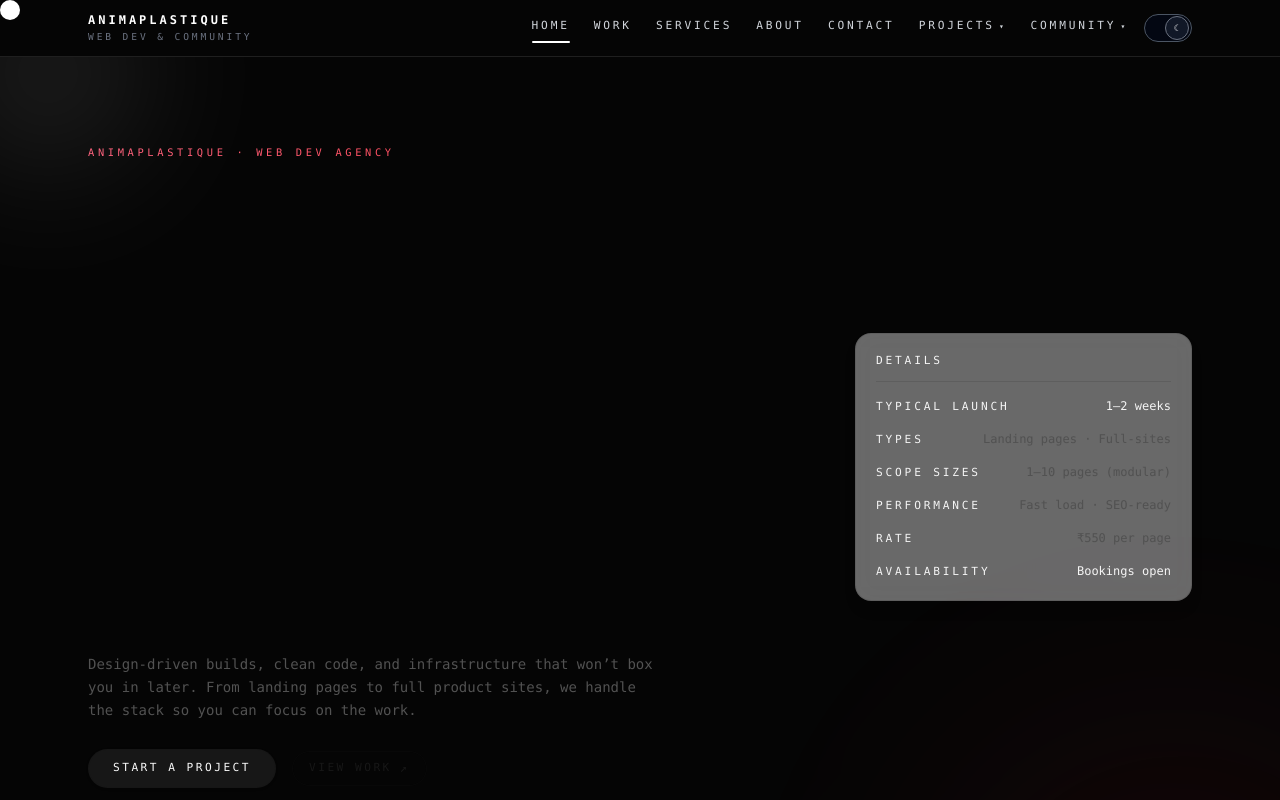
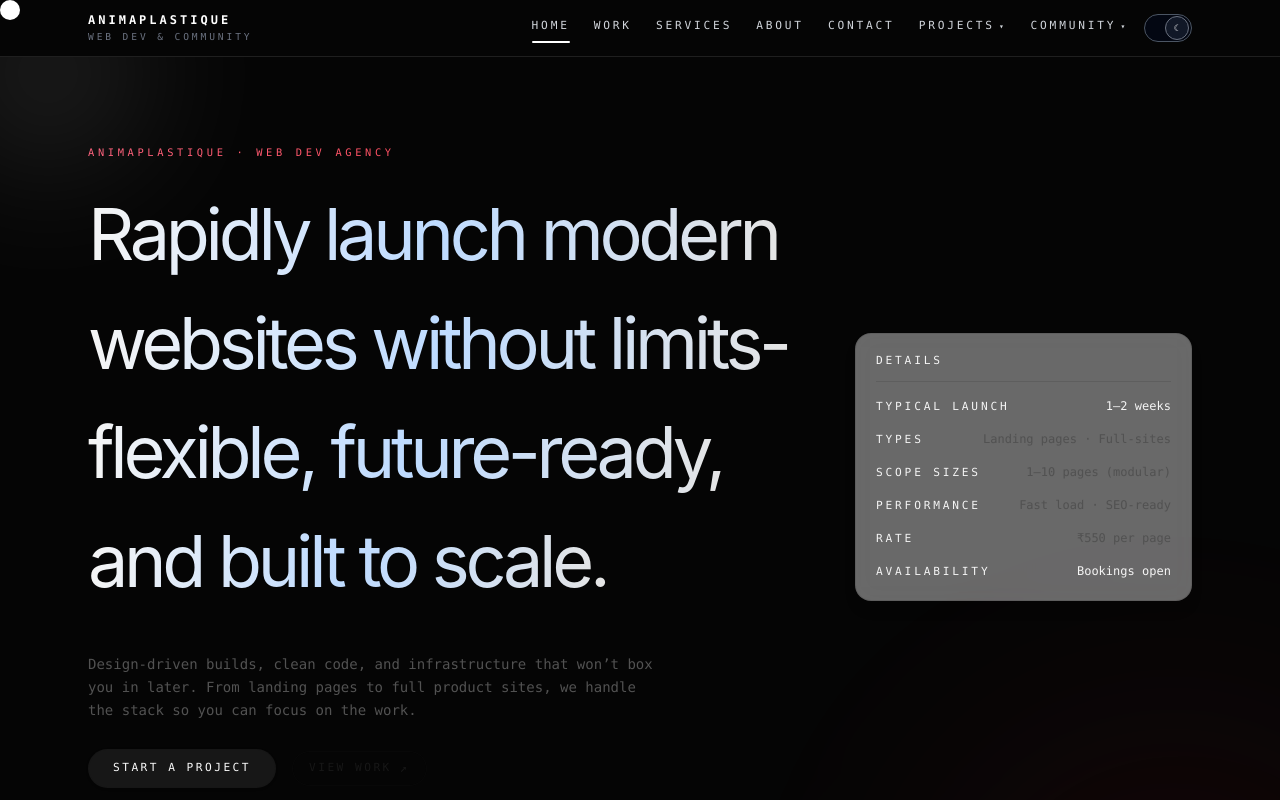
Before and after one commit to ahson01/AnimaPlastique, a SvelteKit app in the folder animaplastique-project/: page / in a window 1280 px wide. Shown: the top 800 px of the page. Built offline with nearby package versions, Linux system fonts and the light colour scheme.

Commit message:
fixed hte black text error

```diff
--- a/animaplastique-project/src/routes/+page.svelte
+++ b/animaplastique-project/src/routes/+page.svelte
@@ -33,10 +33,10 @@
 					class="font-inter text-balance text-4xl leading-tight -tracking-[0.06em]
 					       sm:text-5xl lg:text-6xl xl:text-7xl rapid-text "
 				>
-					<span class="reveal-line ">Rapidly launch modern</span>
-					<span class="reveal-line ">websites without limits-</span>
-					<span class="reveal-line ">flexible, future-ready,</span>
-					<span class="reveal-line ">and built to scale.</span>
+					<span class="reveal-line rapid-text">Rapidly launch modern</span>
+					<span class="reveal-line rapid-text">websites without limits-</span>
+					<span class="reveal-line rapid-text">flexible, future-ready,</span>
+					<span class="reveal-line rapid-text">and built to scale.</span>
 				</h1>
 
 				<p class="max-w-xl text-sm leading-relaxed text-neutral-600 dark:text-neutral-400">
--- a/animaplastique-project/src/routes/projects/+page.svelte
+++ b/animaplastique-project/src/routes/projects/+page.svelte
@@ -64,7 +64,7 @@
 						class="font-inter text-balance text-3xl leading-tight -tracking-[0.06em]
 						       sm:text-4xl lg:text-5xl rapid-text reveal-line block"
 					>
-						Selected repositories from <span class="font-mono">@{username}</span>.
+						Selected repositories from <span class="font-mono rapid-text">@{username}</span>.
 					</h1>
 					<p class="max-w-2xl text-sm leading-relaxed text-neutral-400">
 						Small utilities, bots, experiments, and tools that live on GitHub. These repos are a good
```
